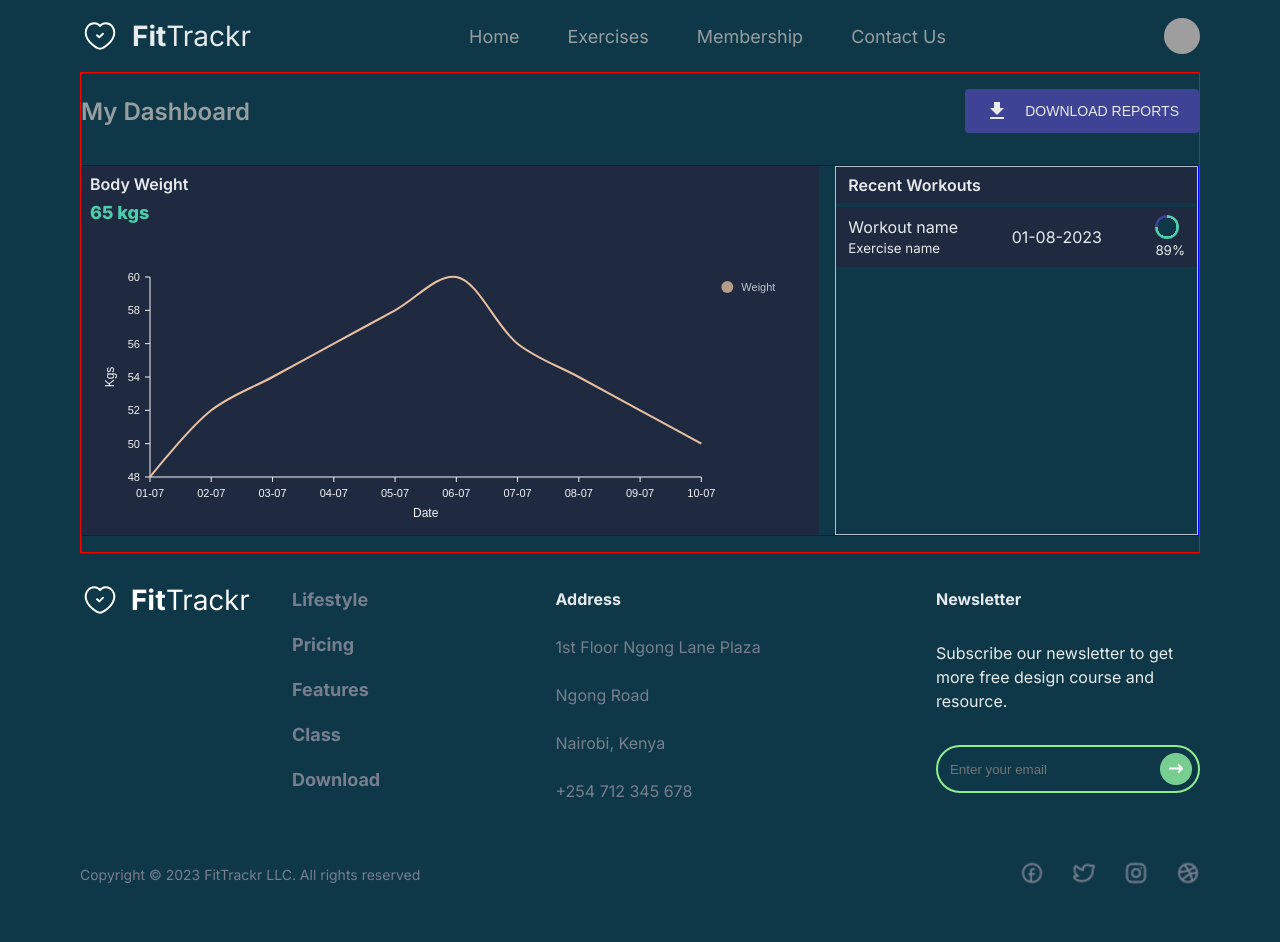
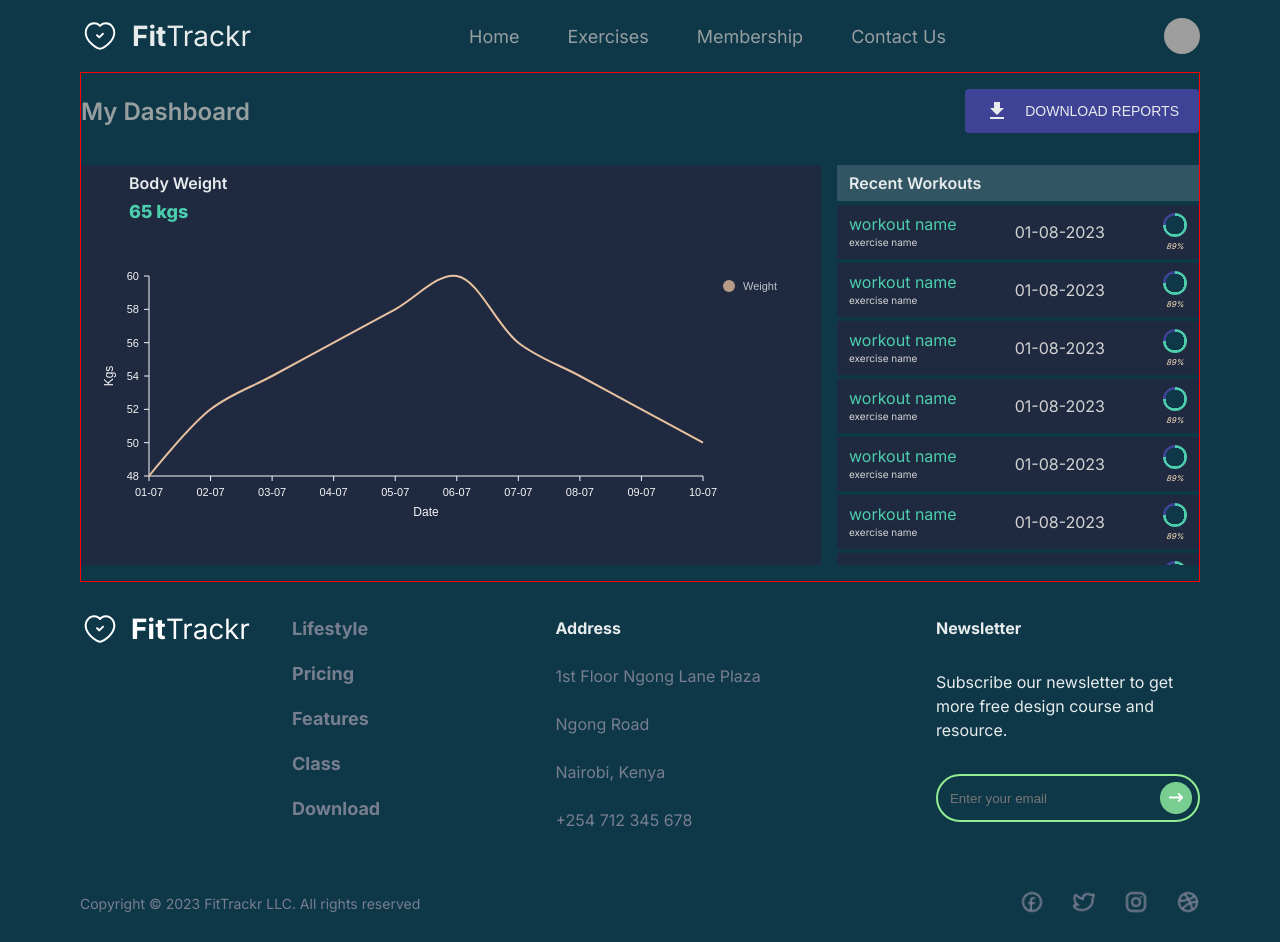
Before and after one commit to Ase020/fitTrackr-client, a React (Vite) app: page /dashboard in a window 1280 px wide. Before the commit the page ends 913 px from the top, so only its background shows below. Built offline with nearby package versions, Linux system fonts and the light colour scheme; grey boxes are pictures that could not be loaded; a web font is replaced by a local one.

Commit message:
row 1 dashboard build

```diff
--- a/src/components/index.js
+++ b/src/components/index.js
@@ -6,6 +6,7 @@ import { default as ExerciseCard } from "./exerciseCard/ExerciseCard";
 import { default as LineChart } from "./lineChart/LineChart";
 import { default as ProgressCircle } from "./progress-circle/ProgressCircle";
 import { default as WorkoutCard } from "./workoutCard/WorkoutCard";
+import { default as LineChartContainer } from "./lineChartContainer/LineChartContainer";
 
 export {
   Navbar,
@@ -16,4 +17,5 @@ export {
   LineChart,
   ProgressCircle,
   WorkoutCard,
+  LineChartContainer,
 };
--- /dev/null
+++ b/src/components/lineChartContainer/LineChartContainer.jsx
@@ -0,0 +1,18 @@
+import LineChart from "../lineChart/LineChart";
+import "./lineChartContainer.css";
+
+const LineChartContainer = () => {
+  return (
+    <div className="bmi_container">
+      <div className="bmi_header-container">
+        <h5 className="bmi_header">Body Weight</h5>
+        <p className="bmi_body">65 kgs</p>
+      </div>
+      <div className="graph_box">
+        <LineChart />
+      </div>
+    </div>
+  );
+};
+
+export default LineChartContainer;
--- /dev/null
+++ b/src/components/lineChartContainer/lineChartContainer.css
@@ -0,0 +1,32 @@
+.bmi_container {
+  flex: 2;
+  padding: 8px;
+  background: #1f2a40;
+
+  display: flex;
+  flex-direction: column;
+  gap: 4px;
+}
+
+.bmi_header-container {
+  display: flex;
+  flex-direction: column;
+  gap: 8px;
+  font-weight: 500;
+  margin-left: 40px;
+}
+
+.bmi_header {
+  font-size: 16px;
+  font-weight: 600;
+}
+
+.bmi_body {
+  color: #4cceac;
+  font-size: 18px;
+  font-weight: 800;
+}
+
+.graph_box {
+  height: 300px;
+}
--- a/src/components/workoutCard/WorkoutCard.jsx
+++ b/src/components/workoutCard/WorkoutCard.jsx
@@ -5,11 +5,11 @@ const WorkoutCard = () => {
   return (
     <div className="workout_card">
       <div className="workout_name-container">
-        <p className="workout_name">Workout name</p>
-        <small className="workout_name">Exercise name</small>
+        <p className="card_workout_name">Workout name</p>
+        <small className="card_exercise_name">exercise name</small>
       </div>
 
-      <span className="workout_date">01-08-2023</span>
+      <span className="workout_card_date">01-08-2023</span>
 
       <div className="workout_progress-container">
         <ProgressCircle />
--- a/src/components/workoutCard/workoutCard.css
+++ b/src/components/workoutCard/workoutCard.css
@@ -6,3 +6,39 @@
 
   padding: 8px 12px;
 }
+
+.workout_name-container {
+  display: flex;
+  flex-direction: column;
+}
+
+.card_workout_name {
+  font-size: 16px;
+  color: #4cceac;
+  line-height: 20px;
+  text-transform: lowercase;
+}
+
+.card_exercise_name {
+  color: lightgray;
+  font-size: 10px;
+  line-height: 16px;
+  text-transform: lowercase;
+}
+
+.workout_card_date {
+  color: lightgray;
+}
+
+.workout_progress-container {
+  display: flex;
+  flex-direction: column;
+  align-items: center;
+  gap: 4px;
+}
+
+.workout_progress-percentage {
+  font-size: 8px;
+  color: bisque;
+  font-style: italic;
+}
--- a/src/pages/dashboard/Dashboard.jsx
+++ b/src/pages/dashboard/Dashboard.jsx
@@ -1,7 +1,7 @@
 import DownloadIcon from "@mui/icons-material/Download";
 
 import "./dashboard.css";
-import { LineChart, WorkoutCard } from "../../components";
+import { LineChartContainer, WorkoutCard } from "../../components";
 
 const Dashboard = () => {
   return (
@@ -16,19 +16,17 @@ const Dashboard = () => {
       <div className="dashboard_report-section">
         {/* Row 1 */}
         <div className="dashboard_bmi_user-container">
-          <div className="bmi_container">
-            <div className="bmi_header-container">
-              <h5 className="bmi_header">Body Weight</h5>
-              <p className="bmi_body">65 kgs</p>
-            </div>
-            <div className="graph_box">
-              <LineChart />
-            </div>
-          </div>
+          <LineChartContainer />
 
           <div className="recent_workout_container">
             <h5 className="recent_workout-header">recent workouts</h5>
 
+            <WorkoutCard />
+            <WorkoutCard />
+            <WorkoutCard />
+            <WorkoutCard />
+            <WorkoutCard />
+            <WorkoutCard />
             <WorkoutCard />
           </div>
         </div>
--- a/src/pages/dashboard/dashboard.css
+++ b/src/pages/dashboard/dashboard.css
@@ -33,10 +33,10 @@
   font-weight: 500;
   border-radius: 4px;
 }
-
+/*
 .dashboard_report-section {
   border: 1px solid blue;
-}
+} */
 
 .dashboard_bmi_user-container {
   display: flex;
@@ -45,43 +45,10 @@
   gap: 16px;
 }
 
-.bmi_container {
-  flex: 2;
-  padding: 8px;
-  background: #1f2a40;
-
-  display: flex;
-  flex-direction: column;
-  gap: 4px;
-}
-
-.bmi_header-container {
-  display: flex;
-  flex-direction: column;
-  gap: 8px;
-  font-weight: 500;
-}
-
-.bmi_header {
-  font-size: 16px;
-  font-weight: 600;
-}
-
-.bmi_body {
-  color: #4cceac;
-  font-size: 18px;
-  font-weight: 800;
-}
-
-.graph_box {
-  height: 300px;
-}
-
 .recent_workout_container {
   flex: 1;
-  border: #b8c1d2 1px solid;
   max-height: 400px;
-  overflow: scroll;
+  overflow-y: scroll;
 
   position: relative;
   display: flex;
@@ -90,7 +57,7 @@
 }
 
 .recent_workout-header {
-  background: #1f2a40;
+  background: rgb(255, 255, 255, 0.15);
   padding: 8px 12px;
   font-weight: 600;
   text-transform: capitalize;
```
